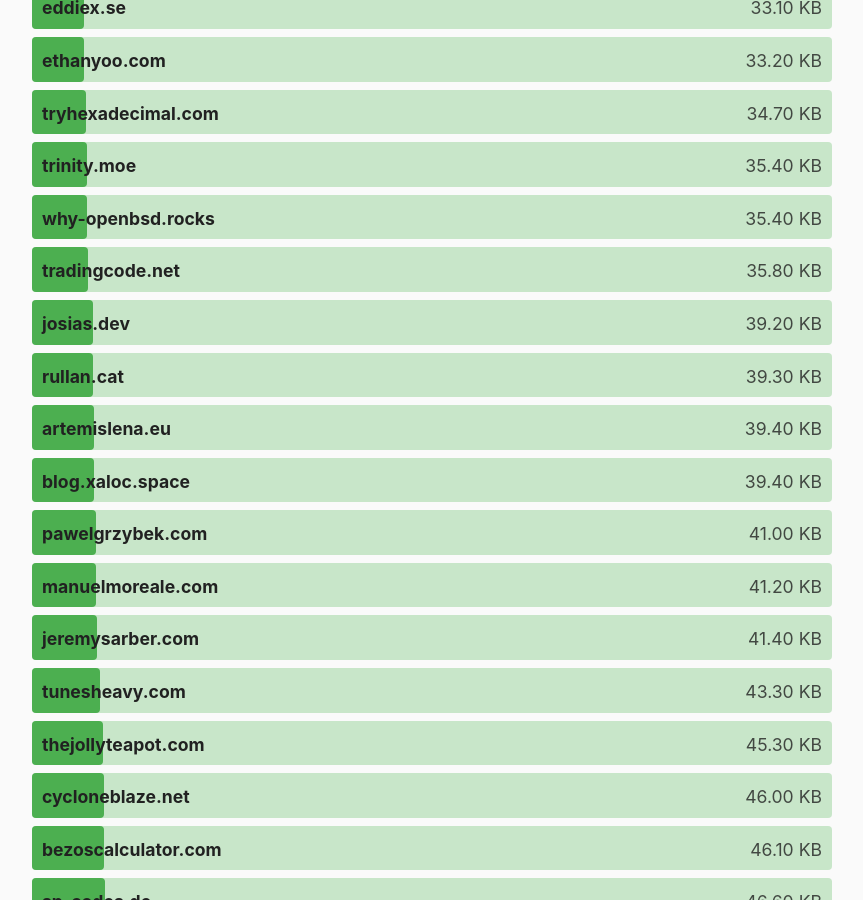
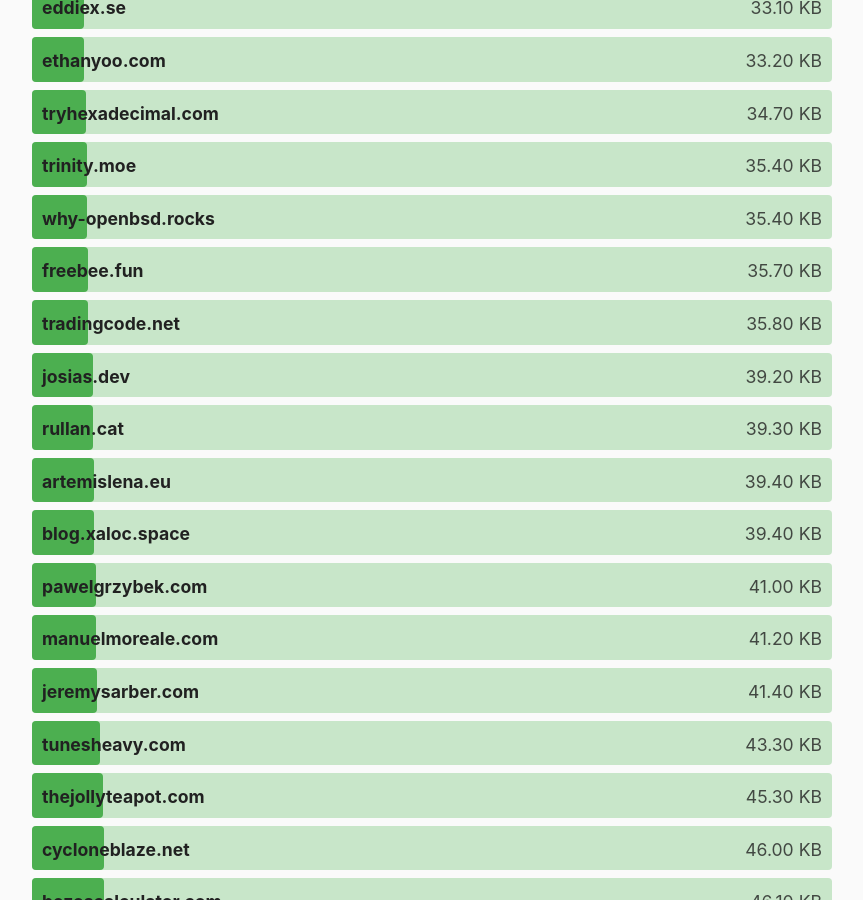
Before and after one commit to kevquirk/512kb.club, a Jekyll site: the page built from index.md, in a window 1280 px wide and 900 px high, scrolled down 6740 px. Shown: the whole window, without its empty margins (208-1071 px from the left). Built offline with Jekyll 4.4.1, drawn with Linux system fonts in a browser that asks for light colours.

Commit message:
Add https://freebee.fun/play/
Link to GT Metrix results: https://gtmetrix.com/reports/freebee.fun/LyujViig/

```diff
--- a/_data/sites.yml
+++ b/_data/sites.yml
@@ -507,6 +507,11 @@
   url: https://fossphones.com/
   size: 4.5
   last_checked: 2021-09-18
+
+- domain: freebee.fun
+  url: https://freebee.fun/play/
+  size: 35.7
+  last_checked: 2021-10-03
 
 - domain: freshnode.net
   url: https://freshnode.net/
```
